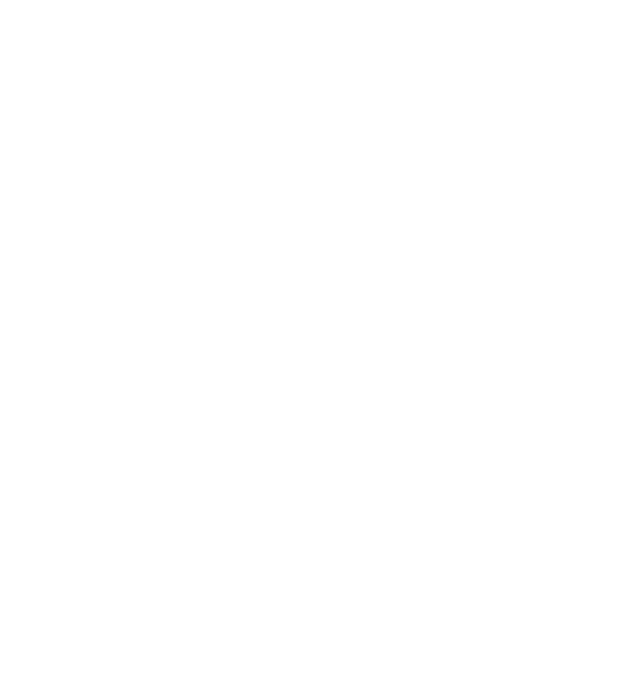
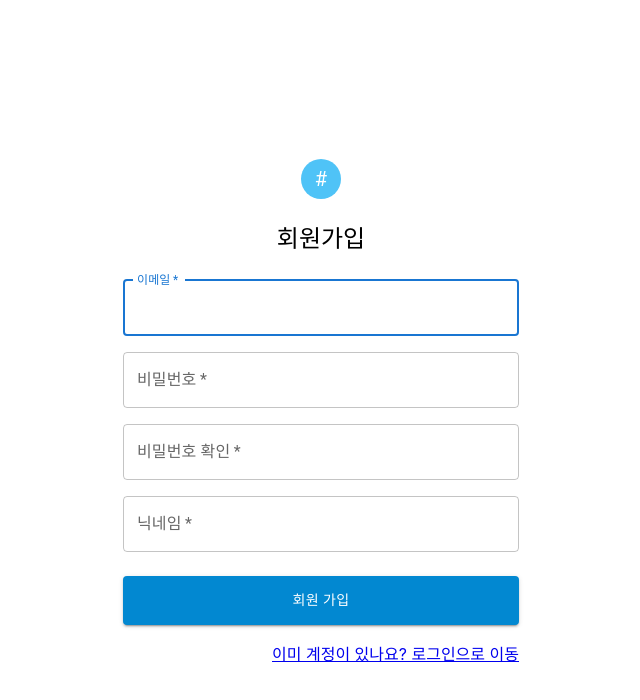
Before and after one commit to xenosign/git-test-1, a React (Create React App) app: page /signup5 in a window 1280 px wide. Before the commit this address had no page. Shown: the top 700 px of the page, without its empty margins (319-959 px from the left). Built offline with nearby package versions, Linux system fonts and the light colour scheme.

Commit message:
회원 가입 페이지 추가

```diff
--- a/src/App.js
+++ b/src/App.js
@@ -3,6 +3,7 @@
 import Item from './pages/Item';
 import Join from './pages/Join';
 import Login from './pages/Login';
+import Signup5 from './pages/Signup5';
 
 function App() {
   return (
@@ -11,6 +12,7 @@
       <Route path="/item" element={<Item />} />
       <Route path="/join" element={<Join />} />
       <Route path="/login" element={<Login />} />
+      <Route path="/signup5" element={<Signup5 />} />
     </Routes>
   );
 }
--- /dev/null
+++ b/src/pages/Signup5.jsx
@@ -0,0 +1,75 @@
+import { Avatar, Grid, TextField, Typography, Button } from "@mui/material";
+import { LoadingButton } from "@mui/lab";
+import { Box, Container } from "@mui/system";
+import React from "react";
+import { Link } from "react-router-dom";
+import { lightBlue } from "@mui/material/colors";
+
+export default function Signup5() {
+  return (
+    <Container component="main" maxWidth="xs">
+      <Box
+        sx={{
+          display: "flex",
+          height: "100vh",
+          flexDirection: "column",
+          alignItems: "center",
+          justifyContent: "center",
+        }}
+      >
+        <Avatar sx={{ m: 3, bgcolor: lightBlue[300] }}>#</Avatar>
+        <Typography component="h1" variant="h5">
+          회원가입
+        </Typography>
+        <Box component="form" noValidate sx={{ mt: 3 }}>
+          <Grid container spacing={2}>
+            <Grid item xs={12}>
+              <TextField
+                name="email"
+                required
+                fullWidth
+                label="이메일"
+                autoFocus
+                autoComplete="off"
+              />
+            </Grid>
+            <Grid item xs={12}>
+              <TextField
+                name="password"
+                required
+                fullWidth
+                label="비밀번호"
+                type="password"
+              />
+            </Grid>
+            <Grid item xs={12}>
+              <TextField
+                name="confirmPassword"
+                required
+                fullWidth
+                label="비밀번호 확인"
+                type="password"
+              />
+            </Grid>
+            <Grid item xs={12}>
+              <TextField name="nickname" required fullWidth label="닉네임" />
+            </Grid>
+          </Grid>
+          <LoadingButton
+            type="submit"
+            fullWidth
+            variant="contained"
+            sx={{ mt: 3, mb: 2, bgcolor: lightBlue[700], height: "3.5em" }}
+          >
+            회원 가입
+          </LoadingButton>
+          <Grid container justifyContent="flex-end">
+            <Grid item>
+              <Link to="/login">이미 계정이 있나요? 로그인으로 이동</Link>
+            </Grid>
+          </Grid>
+        </Box>
+      </Box>
+    </Container>
+  );
+}
```
